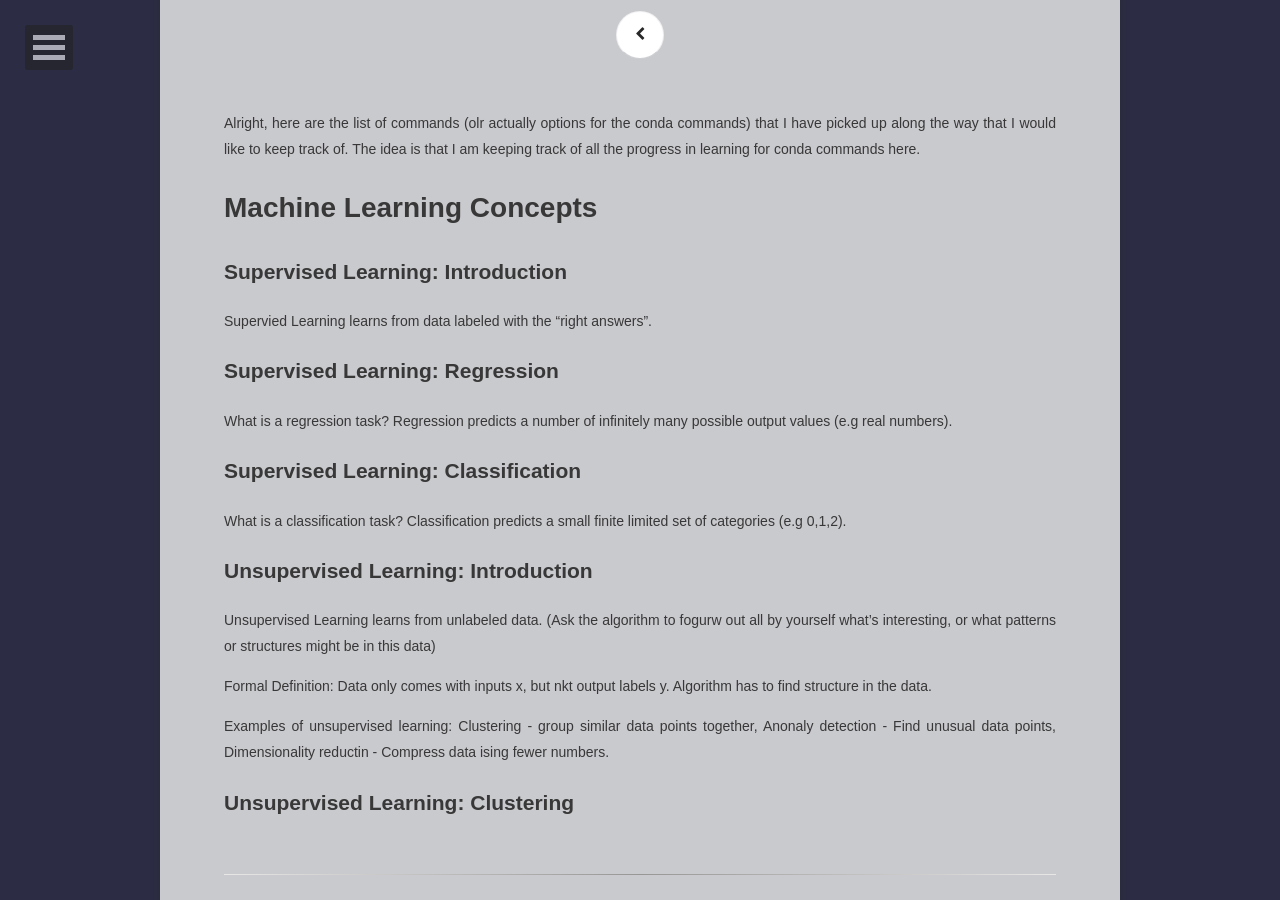
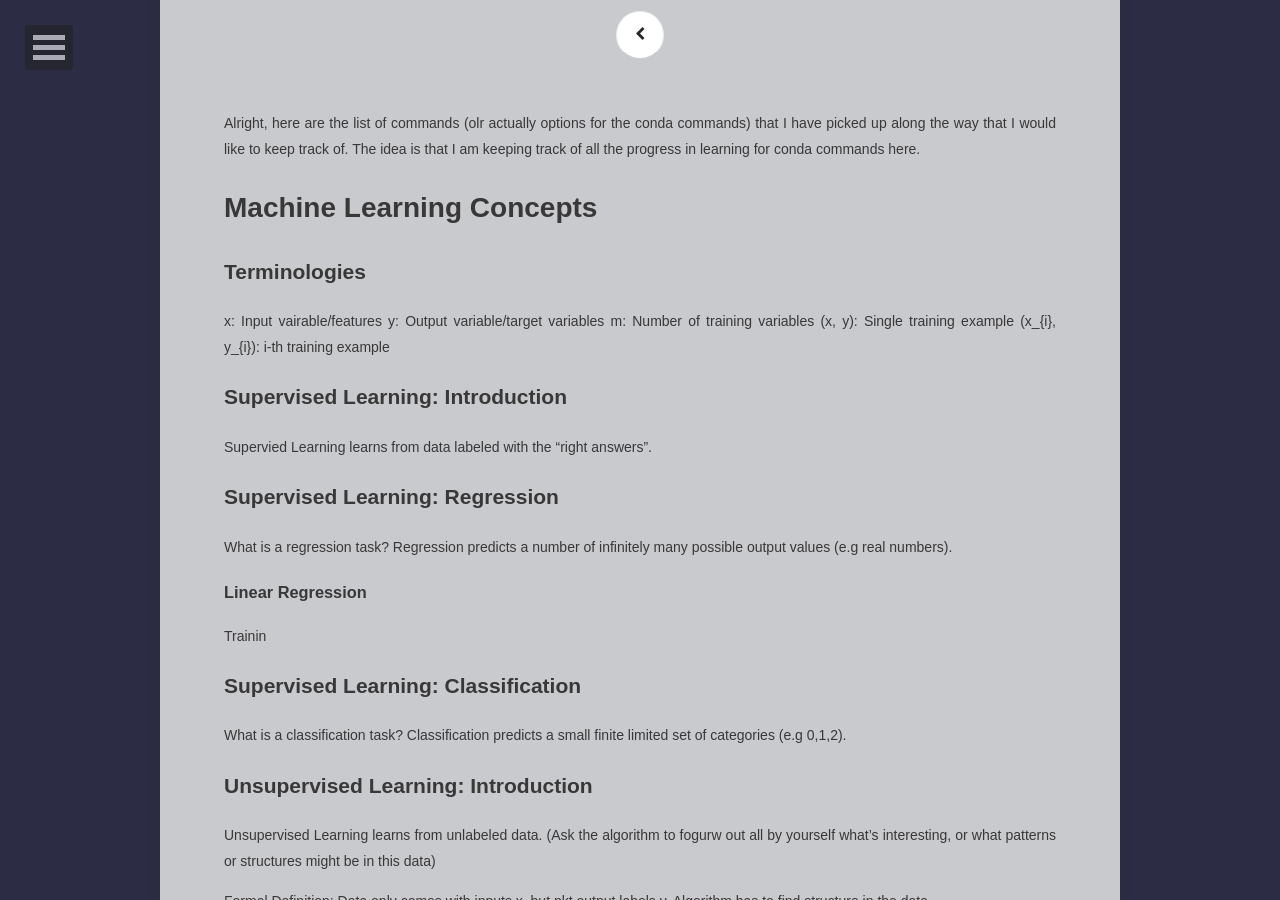
Before and after one commit to leezhiqiangleonard/leezhiqiangleonard.github.io, a Jekyll site: the page built from _posts/2023-05-01-Machine-Learning.md, in a window 1280 px wide and 900 px high, scrolled down 259 px. Built offline with Jekyll 4.4.1, drawn with Linux system fonts in a browser that asks for light colours.

Commit message:
Update 2023-05-01-Machine-Learning.md
Terminologies

```diff
--- a/_posts/2023-05-01-Machine-Learning.md
+++ b/_posts/2023-05-01-Machine-Learning.md
@@ -11,6 +11,13 @@ Alright, here are the list of commands (olr actually options for the conda comma
 
 # Machine Learning Concepts
 
+## Terminologies
+x: Input vairable/features
+y: Output variable/target variables
+m: Number of training variables
+(x, y): Single training example
+(x_{i}, y_{i}): i-th training example
+
 ## Supervised Learning: Introduction
 Supervied Learning learns from data labeled with the "right answers".
 
@@ -18,6 +25,9 @@ Supervied Learning learns from data labeled with the "right answers".
 
 What is a regression task?
 Regression predicts a number of infinitely many possible output values (e.g real numbers).
+
+### Linear Regression
+Trainin
 
 ## Supervised Learning: Classification
 
```
